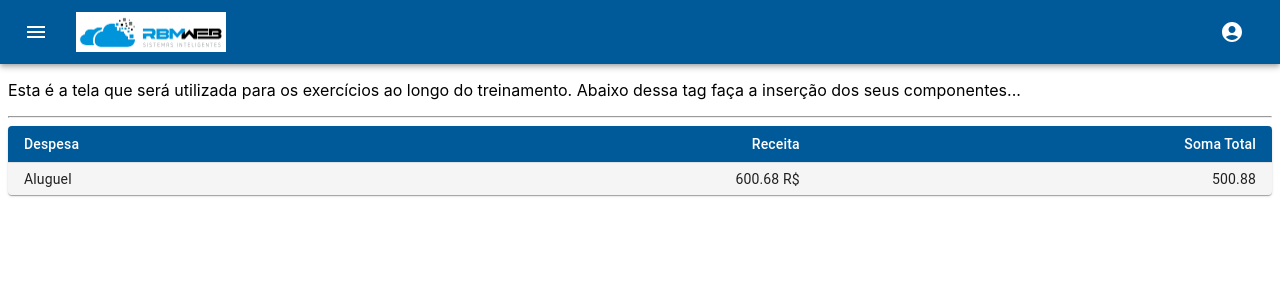
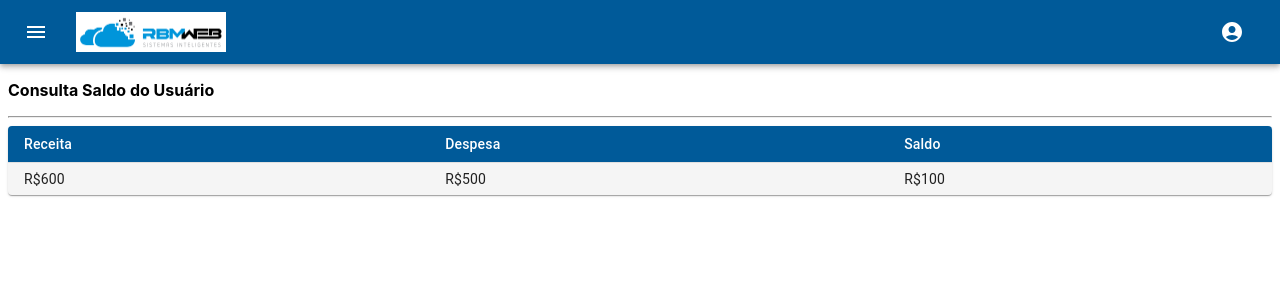
Before and after one commit to xanwerneck/rbm-treinamento, a React (Create React App) app: page / in a window 1280 px wide. Shown: the top 300 px of the page. Built offline with nearby package versions, Linux system fonts and the light colour scheme.

Commit message:
commit laan

```diff
--- a/src/components/Home/Home.tsx
+++ b/src/components/Home/Home.tsx
@@ -4,7 +4,7 @@
     return (
         <div>
             <p>
-                Esta é a tela que será utilizada para os exercícios ao longo do treinamento. Abaixo dessa tag faça a inserção dos seus componentes...
+                <b>Consulta Saldo do Usuário</b>
             </p>
             <hr />
             <VisualizarSaldo/>
--- a/src/components/VisualizaSaldo/VisualizaSaldo.tsx
+++ b/src/components/VisualizaSaldo/VisualizaSaldo.tsx
@@ -1,4 +1,3 @@
-import * as React from 'react';
 import { styled } from '@mui/material/styles';
 import Table from '@mui/material/Table';
 import TableBody from '@mui/material/TableBody';
@@ -21,12 +20,12 @@
   },
 }));
 
-function createData(descricao: string, valor: number, soma: number) {
-  return { descricao, valor, soma };
+function createData(despesa: number, receita: number) {
+  return {despesa, receita};
 }
 
 const rows = [
-  createData('Aluguel', 600.68, 500.88),
+  createData(500, 600),
 ];
 
 export default function VisualizarSaldo() {
@@ -44,20 +43,18 @@
       <Table sx={{ minWidth: 650 }} size="small" aria-label="a dense table">
         <TableHead>
           <TableRow>
+            <StyledTableCell >Receita</StyledTableCell>
             <StyledTableCell >Despesa </StyledTableCell>
-            <StyledTableCell align="right">Receita</StyledTableCell>
-            <StyledTableCell align="right">Soma Total</StyledTableCell>
+            <StyledTableCell >Saldo</StyledTableCell>
           </TableRow>
         </TableHead>
         <TableBody>
           {rows.map((row) => (
-                        <StyledTableRow key={row.descricao}>
+                        <StyledTableRow key={row.despesa}>
 
-              <StyledTableCell component="th" scope="row">
-                {row.descricao}
-              </StyledTableCell>
-              <StyledTableCell align="right">{row.valor} R$</StyledTableCell>
-              <StyledTableCell align="right">{row.soma}</StyledTableCell>
+              <StyledTableCell>R${row.receita}</StyledTableCell>
+              <StyledTableCell>R${row.despesa}</StyledTableCell>
+              <StyledTableCell>R${row.receita - row.despesa}</StyledTableCell>
             </StyledTableRow>
           ))}
         </TableBody>
```
Also changed, not shown: src/components/AddPlanoConta/AddPlanoConta.tsx (added), 1 other file (tests, documents, lock files or other folders).
